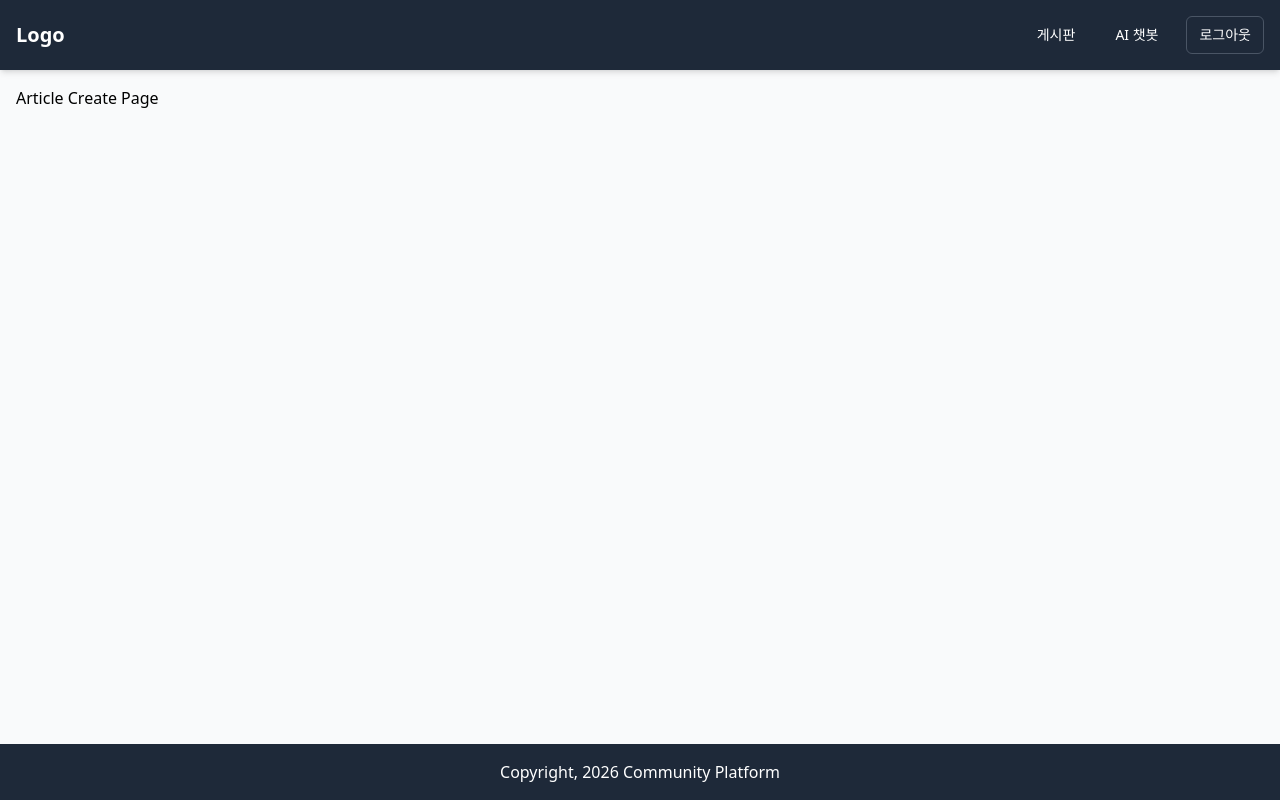
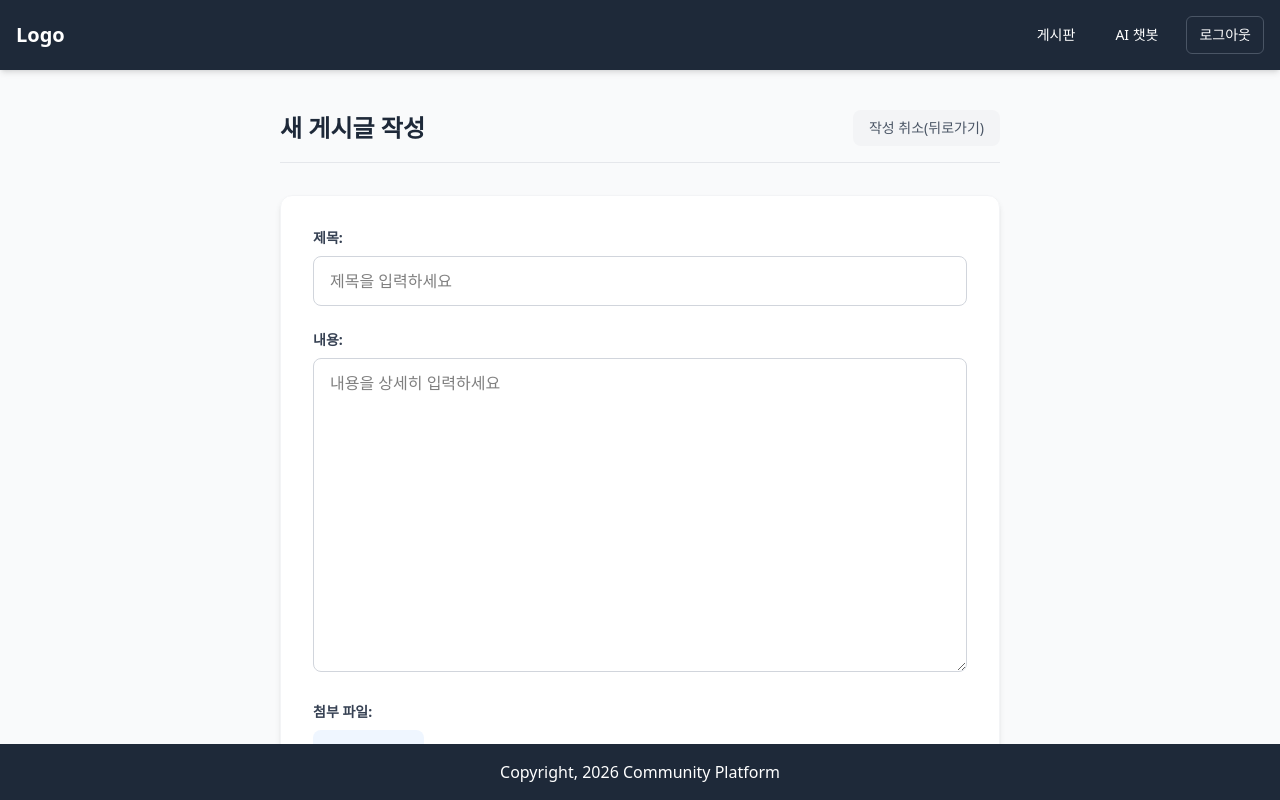
Before and after one commit to citeFred/community_fe, a React (Vite) app: page /boards/1/articles/create-form in a window 1280 px wide. Built offline with nearby package versions, Linux system fonts and the light colour scheme; sample sign-in values are in the browser's storage.

Commit message:
feat: 사용자 - 게시글 생성, 특정 게시글 조회 페이지 구현

```diff
--- a/src/apis/features/articles.jsx
+++ b/src/apis/features/articles.jsx
@@ -10,7 +10,7 @@ export const getArticleDetail = (boardId, articleId) => {
 
 export const createArticle = (boardId, articleData) => {
     const formData = new FormData();
-    const jsonData = { title: articleData.title, content: articleData.content };
+    const jsonData = { title: articleData.title, contents: articleData.contents };
     formData.append('articleData', new Blob([JSON.stringify(jsonData)], { type: 'application/json' }));
 
     if (articleData.file) {
--- a/src/pages/boards/articles/ArticleCreatePage.jsx
+++ b/src/pages/boards/articles/ArticleCreatePage.jsx
@@ -1,9 +1,119 @@
+import { useState } from 'react';
+import { useParams, useNavigate } from 'react-router-dom';
+import { createArticle } from '../../../apis/features/articles';
+
 function ArticleCreatePage() {
+    const { boardId } = useParams();
+    const [formData, setFormData] = useState({
+        title: '',
+        contents: '',
+        file: null
+    });
+    const [message, setMessage] = useState('');
+    const [isError, setIsError] = useState(false);
+    const navigate = useNavigate();
+
+    const handleChange = (e) => {
+        const { name, value, files } = e.target;
+        setFormData(prevState => ({
+            ...prevState,
+            [name]: files ? files[0] : value
+        }));
+    };
+
+    const handleCreateArticle = async (e) => {
+        e.preventDefault();
+        setMessage('');
+        setIsError(false);
+
+        try {
+            await createArticle(boardId, formData);
+            alert('게시글이 성공적으로 등록되었습니다.');
+            navigate(`/boards/${boardId}/articles`);
+        } catch (err) {
+            const errorMessage = err.response?.data || '게시글 작성에 실패했습니다.';
+            setMessage(errorMessage);
+            setIsError(true);
+            console.error('Article creation failed:', err);
+        }
+    };
+
     return (
-        <div>
-            <h1>Article Create Page</h1>
-            {/* Article creation form goes here */}
-        </div>
+        <main className="p-6 max-w-3xl mx-auto">
+            <div className="flex justify-between items-center mb-8 pb-4 border-b border-gray-200">
+                <h1 className="text-2xl font-bold text-gray-800">새 게시글 작성</h1>
+                <button
+                    onClick={() => navigate(-1)}
+                    className="text-sm px-4 py-2 bg-gray-100 text-gray-600 font-medium rounded-lg hover:bg-gray-200 transition-colors"
+                >
+                    작성 취소(뒤로가기)
+                </button>
+            </div>
+
+            <div className="bg-white p-8 rounded-xl shadow-md border border-gray-100">
+                <form onSubmit={handleCreateArticle} className="space-y-6">
+                    <div>
+                        <label className="block text-gray-700 text-sm font-bold mb-2">
+                            제목:
+                        </label>
+                        <input
+                            type="text"
+                            name="title"
+                            value={formData.title}
+                            onChange={handleChange}
+                            className="w-full px-4 py-3 border border-gray-300 rounded-lg focus:outline-none focus:ring-2 focus:ring-blue-500 transition-all"
+                            placeholder="제목을 입력하세요"
+                            required
+                        />
+                    </div>
+
+                    <div>
+                        <label className="block text-gray-700 text-sm font-bold mb-2">
+                            내용:
+                        </label>
+                        <textarea
+                            name="contents"
+                            value={formData.contents}
+                            onChange={handleChange}
+                            className="w-full px-4 py-3 border border-gray-300 rounded-lg focus:outline-none focus:ring-2 focus:ring-blue-500 transition-all"
+                            rows="12"
+                            placeholder="내용을 상세히 입력하세요"
+                            required
+                        />
+                    </div>
+
+                    <div>
+                        <label className="block text-gray-700 text-sm font-bold mb-2">
+                            첨부 파일:
+                        </label>
+                        <input
+                            type="file"
+                            name="file"
+                            onChange={handleChange}
+                            className="w-full text-sm text-gray-500 file:mr-4 file:py-2.5 file:px-4 file:rounded-lg file:border-0 file:text-sm file:font-semibold file:bg-blue-50 file:text-blue-700 hover:file:bg-blue-100 transition-all cursor-pointer"
+                        />
+                    </div>
+
+                    <button
+                        type="submit"
+                        className="w-full py-3 bg-blue-600 text-white font-bold rounded-lg hover:bg-blue-700 transition-all shadow-lg active:scale-[0.98]"
+                    >
+                        게시글 등록하기
+                    </button>
+                </form>
+
+                {message && (
+                    <div
+                        className={`mt-6 p-4 rounded-md text-center text-sm font-medium ${
+                            isError ? 'bg-red-100 text-red-700' : 'bg-green-100 text-green-700'
+                        }`}
+                        role="alert"
+                    >
+                        {message}
+                    </div>
+                )}
+            </div>
+        </main>
     );
 }
 
--- a/src/pages/boards/articles/ArticleDetailPage.jsx
+++ b/src/pages/boards/articles/ArticleDetailPage.jsx
@@ -1,8 +1,97 @@
+import { useState, useEffect } from 'react';
+import { useParams, useNavigate } from 'react-router-dom';
+import { getArticleDetail } from '../../../apis/features/articles';
+// import { createComment } from '../../../apis/features/comments';
+
 function ArticleDetailPage() {
+    const { boardId, articleId } = useParams();
+    const [article, setArticle] = useState(null);
+    const navigate = useNavigate();
+
+    useEffect(() => {
+        const fetchArticle = async () => {
+            try {
+                const response = await getArticleDetail(boardId, articleId);
+                setArticle(response.data);
+            } catch (error) {
+                console.error("게시글 상세 조회 실패", error);
+                navigate(`/boards/${boardId}/articles`);
+            }
+        };
+        fetchArticle();
+    }, [boardId, articleId, navigate]);
+
+    const handleCreateComment = async (e) => {
+        e.preventDefault();
+        const contents = e.target.commentcontents.value;
+        if (!contents) return;
+        try {
+            await createComment(boardId, articleId, contents);
+            e.target.reset();
+
+            const response = await getArticleDetail(boardId, articleId);
+            setArticle(response.data);
+
+        } catch (error) {
+            console.error("댓글 작성 실패", error);
+            alert("댓글 작성에 실패했습니다.");
+        }
+    };
+
+    if (!article) {
+        return <div className="text-center p-10">로딩 중...</div>;
+    }
+
     return (
         <div>
-            <h1>Article Detail Page</h1>
-            {/* Article detail content goes here */}
+            <div className="flex justify-between items-center mb-4">
+                 <h2 className="text-3xl font-bold truncate">{article.title}</h2>
+                 <button
+                    onClick={() => navigate(`/boards/${boardId}/articles`)}
+                    className="px-4 py-2 bg-gray-500 text-white font-semibold rounded-lg hover:bg-gray-600 flex-shrink-0"
+                 >
+                    목록으로
+                </button>
+            </div>
+            <div className="text-sm text-gray-500 border-b pb-3 mb-6">
+                <strong className="font-semibold text-gray-700">작성자: {article.authorNickname}</strong> | <span>작성일: {new Date(article.createdAt).toLocaleString()}</span>
+            </div>
+            {article.files && article.files.length > 0 && (
+                <div className="mb-6 p-4 bg-gray-100 border rounded-lg">
+                    <strong className="font-semibold">첨부파일:</strong> {article.files[0].originalFileName}
+                </div>
+            )}
+            <div className="prose max-w-none bg-white p-4 rounded-md">
+                <pre className="whitespace-pre-wrap break-words font-sans">{article.contents}</pre>
+            </div>
+            <hr className="my-8" />
+            <h3 className="text-2xl font-bold mb-4">댓글</h3>
+            <div className="bg-white p-4 rounded-lg shadow-sm mb-6">
+                <form onSubmit={handleCreateComment}>
+                    <div className="mb-3">
+                        <textarea
+                            name="commentcontents"
+                            className="w-full p-3 border border-gray-300 rounded-lg focus:outline-none focus:ring-2 focus:ring-blue-500"
+                            rows="3"
+                            placeholder="댓글을 입력하세요..."
+                            required
+                        ></textarea>
+                    </div>
+                    <button
+                        type="submit"
+                        className="px-4 py-2 bg-cyan-500 text-white font-semibold rounded-lg hover:bg-cyan-600"
+                    >
+                        댓글 등록
+                    </button>
+                </form>
+            </div>
+            <ul className="space-y-3">
+                {article.comments && article.comments.length > 0 ? article.comments.map(comment => (
+                    <li key={comment.id} className="p-4 bg-gray-50 border rounded-lg">
+                        <strong className="font-semibold">익명:</strong> {comment.contents}
+                    </li>
+                )) : <li className="p-4 text-center text-gray-500 bg-gray-100 rounded-lg">댓글이 없습니다.</li>}
+            </ul>
         </div>
     );
 }
--- a/src/pages/boards/articles/ArticleListPage.jsx
+++ b/src/pages/boards/articles/ArticleListPage.jsx
@@ -125,7 +125,7 @@ function ArticleListPage() {
 
                 {/* 글쓰기 버튼 */}
                 <button
-                    onClick={() => navigate(`/boards/${boardId}/articles/create`)}
+                    onClick={() => navigate(`/boards/${boardId}/articles/create-form`)}
                     className="w-full sm:w-auto px-6 py-2.5 bg-blue-600 text-white font-bold rounded-lg shadow-md hover:bg-blue-700 hover:shadow-lg transition-all duration-200 active:scale-95"
                 >
                     새 글 작성
```
Also changed, not shown: src/apis/api-client.jsx (+21 -21 lines), src/apis/features/comments.jsx (added).
